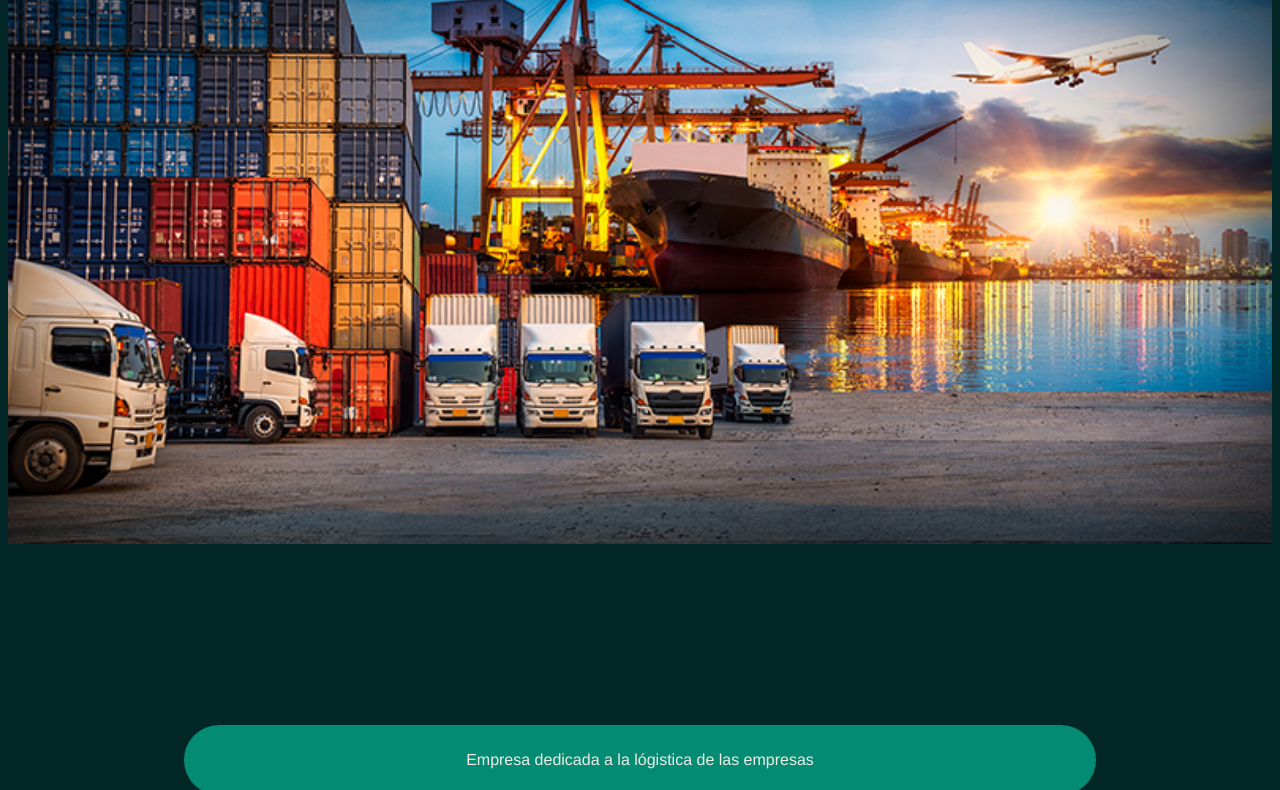
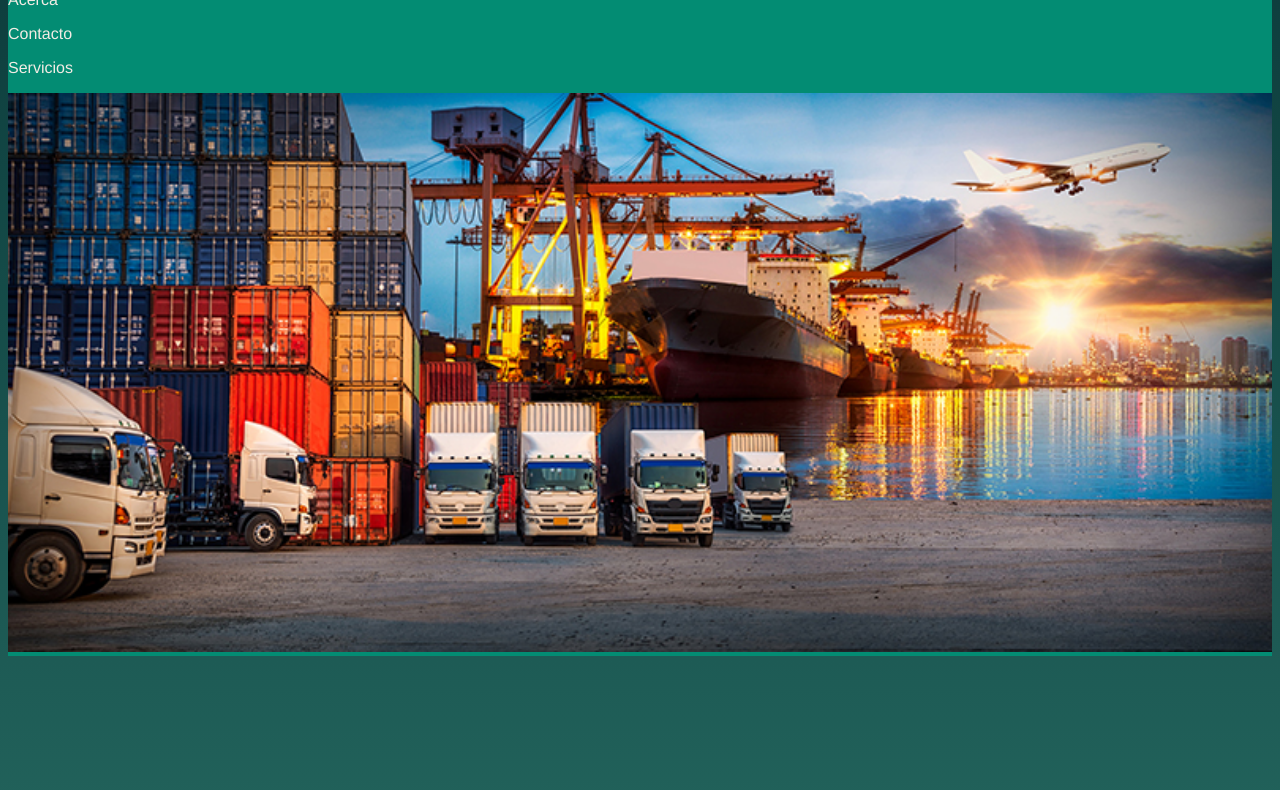
Before and after one commit to DoctoraSt/GL---Logistics-example-, a plain HTML site: page Principal.html in a window 1280 px wide. Shown: the part 205-995 px from the top of the page. Drawn offline with nearby package versions, Linux system fonts and the light colour scheme.

Commit message:
cambio de estilo

```diff
--- a/CSS/principal.css
+++ b/CSS/principal.css
@@ -1,5 +1,7 @@
 body{
-    background-color: #032626;
+    background: #44A08D;  /* fallback for old browsers */
+    background: -webkit-linear-gradient(to bottom, #093637, #44A08D);  /* Chrome 10-25, Safari 5.1-6 */
+    background: linear-gradient(to bottom, #093637, #44A08D); /* W3C, IE 10+/ Edge, Firefox 16+, Chrome 26+, Opera 12+, Safari 7+ */
 }
 h1{
     text-align: center;
--- a/Principal.html
+++ b/Principal.html
@@ -12,10 +12,10 @@
     <title>GL Logistics</title>
 </head>
 <body>
-    <header>
+    <header class="navBar">
         <img title="logo" src="Imagenes/Logo 2 PNG.png" width="120" height="70">
         <h1>GL Logistics</h1>
-        <div class="navBar">
+        <div>
             <p><a href="Principal.html">Inicio</a></p>
             <p><a href="Acerca.html">Acerca</a></p>
             <p><a href="Contacto.html">Contacto</a></p>
```
Also changed, not shown: index.html (deleted, +0 -13 lines).
